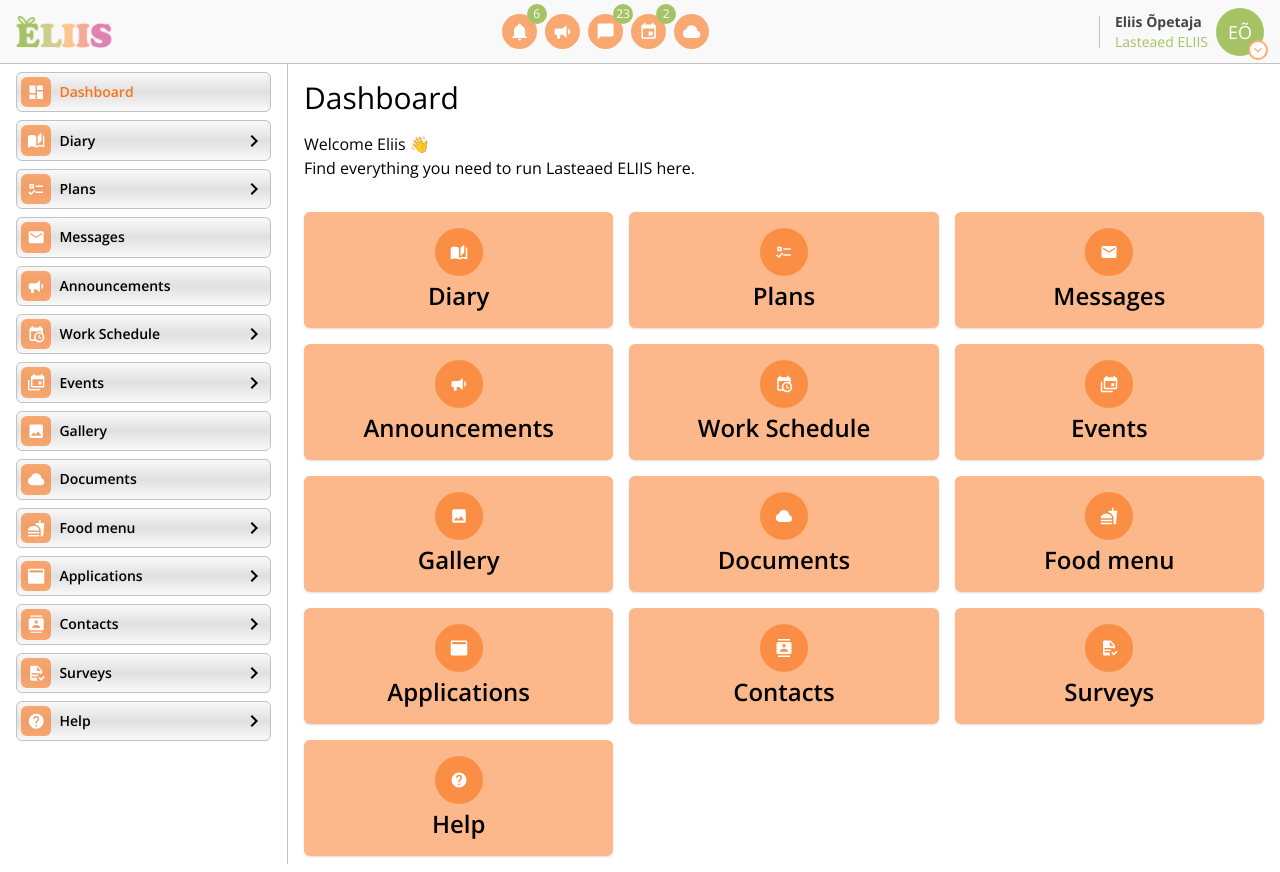
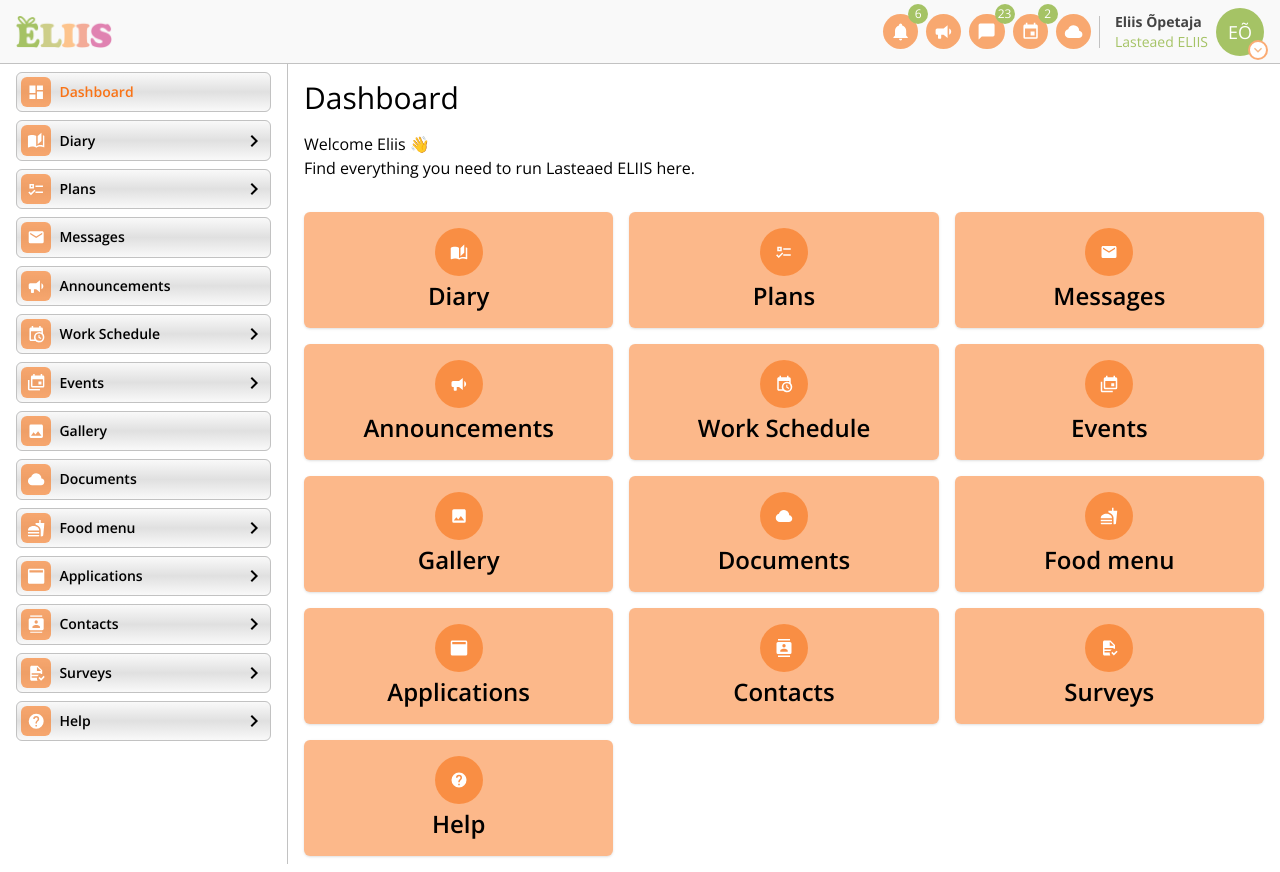
Before and after one commit to mlsmi/eliis-cal, a React (Create React App) app: page / in a window 1280 px wide. Built offline with nearby package versions, Linux system fonts and the light colour scheme.

Commit message:
fix navbar icons position

```diff
--- a/src/components/Navbar.js
+++ b/src/components/Navbar.js
@@ -23,6 +23,7 @@
       <div>
         <img src={logo} alt="logo" className="w-24 h-8" />
       </div>
+      <div className="flex items-center space-x-2">
         <div className="hidden md:flex items-center space-x-2">
           {navIcons.map((navIcon, index) => (
             <div key={index} className="bg-orange-500/60 rounded-full p-2 relative">
@@ -35,7 +36,6 @@
             </div>
           ))}
         </div>
-      <div className="flex items-center space-x-2">
         <div className="hidden md:flex flex-col items-start relative vertical-border pl-4">
           <span className="nav-user text-sm font-bold">{userData.firstname} {userData.lastname}</span>
           <span className="nav-kindergarten text-sm">{userData.kindergarten}</span>
```
Lines whose indentation alone changed are shown as unchanged.
